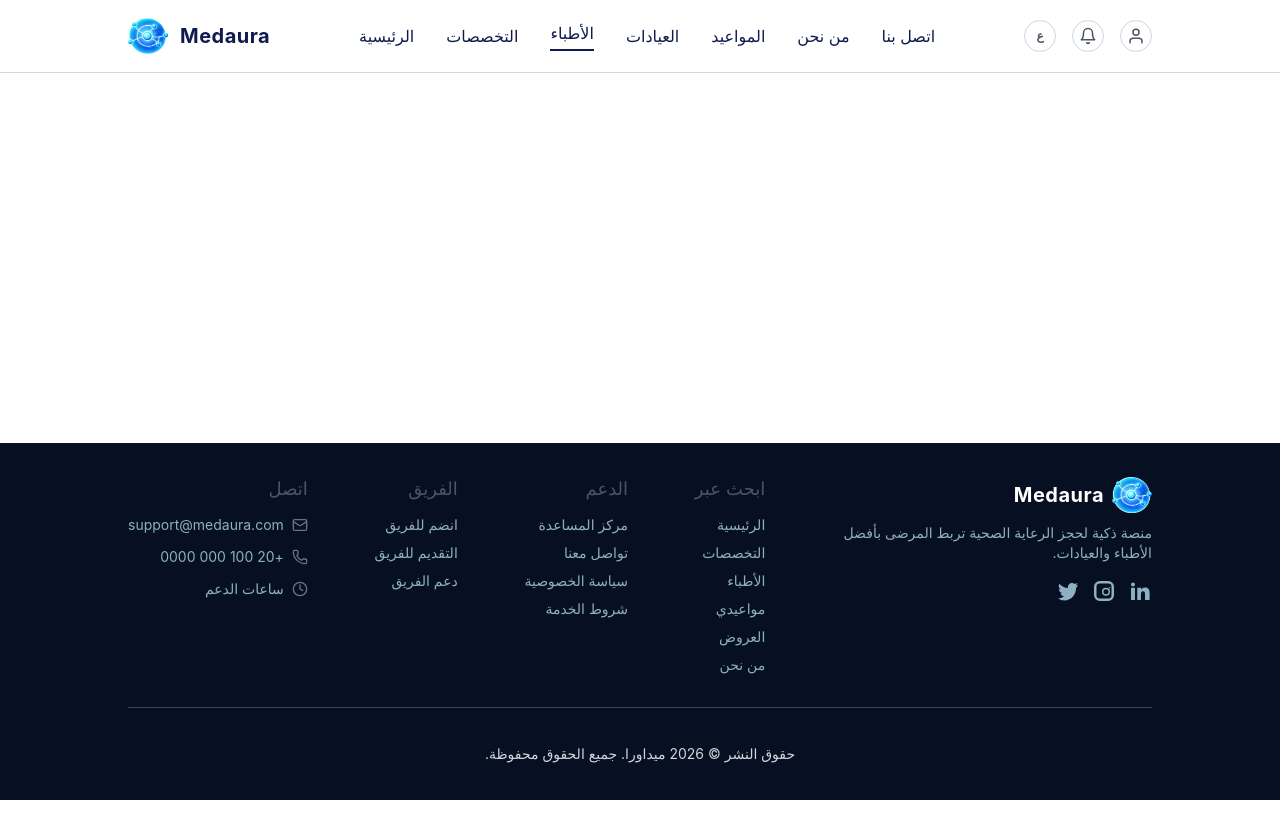
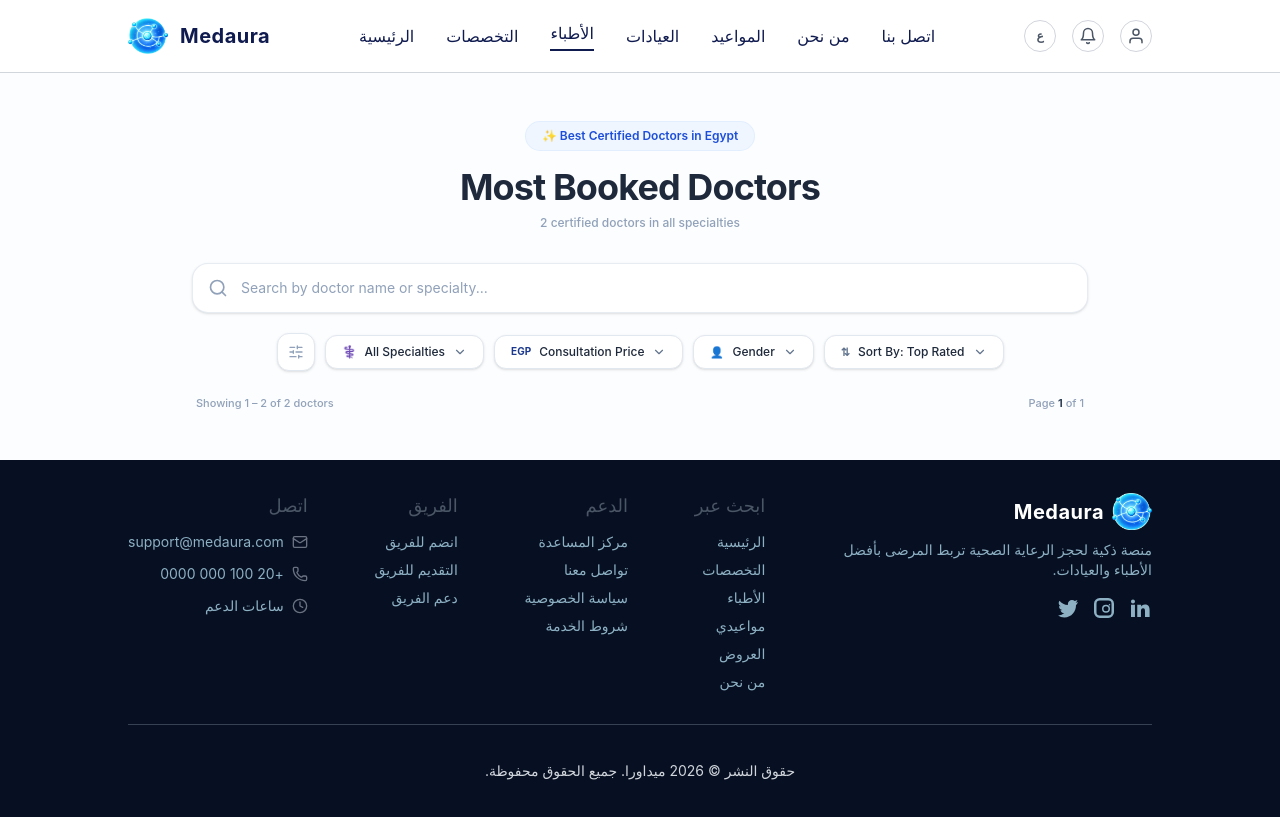
Before and after one commit to zainaahmed157-cloud/Web-based-clinics-Management-System-, a React (Vite) app: page /Doctors in a window 1280 px wide. Built offline with nearby package versions, Linux system fonts and the light colour scheme.

Commit message:
Add doctors filter section

```diff
--- a/src/component/Doctors.jsx
+++ b/src/component/Doctors.jsx
@@ -1,9 +1,197 @@
-import React from 'react'
+import React, { useState } from 'react';
+import { Search, SlidersHorizontal, ChevronDown } from 'lucide-react';
 
-export default function Doctors() {
+export default function DoctorsFilterSection() {
+  // حالات التحكم في فتح وإغلاق القوائم المنسدلة (Dropdowns)
+  const [activeDropdown, setActiveDropdown] = useState(null);
+
+  // قيم الفلاتر المختارة حالياً
+  const [specialty, setSpecialty] = useState('All Specialties');
+  const [price, setPrice] = useState('All Prices');
+  const [gender, setGender] = useState('All');
+  const [sortBy, setSortBy] = useState('Top Rated');
+  const [searchQuery, setSearchQuery] = useState('');
+
+  // دالة لتبديل فتح/إغلاق القائمة
+  const toggleDropdown = (dropdownName) => {
+    if (activeDropdown === dropdownName) {
+      setActiveDropdown(null);
+    } else {
+      setActiveDropdown(dropdownName);
+    }
+  };
+
+  // مصفوفات البيانات المطابقة تماماً للصور المرسلة
+  const specialties = [
+    'All Specialties', 'Neurology', 'Orthopedics', 'Oncology', 'ENT',
+    'Ophthalmology', 'Cardiology', 'Pulmonology', 'Nephrology',
+    'Dentistry', 'Pediatrics', 'Dermatology', 'OB-GYN'
+  ];
+
+  const prices = [
+    'All Prices', 'Under 200 EGP', '200 – 500 EGP', '500 – 1000 EGP', 'Over 1000 EGP'
+  ];
+
+  const genders = ['All', 'Male', 'Female'];
+
+  const sortOptions = [
+    'Top Rated', 'Price: Low to High', 'Price: High to Low', 'Alphabetical (A-Z)'
+  ];
+
   return (
-    <div>
+    <div className="bg-slate-50/40 py-12 px-4 sm:px-6 lg:px-8 font-sans antialiased select-none">
+
+      {/* قسم العنوان العلوي */}
+      <div className="max-w-6xl mx-auto text-center mb-8">
+        <div className="inline-flex items-center gap-2 bg-[#eff6ff] text-[#1d4ed8] text-xs font-semibold px-4 py-1.5 rounded-full mb-4 border border-blue-100/60">
+          ✨ Best Certified Doctors in Egypt
+        </div>
+        <h1 className="text-4xl font-bold text-[#1e293b] tracking-tight mb-2">
+          Most Booked Doctors
+        </h1>
+        <p className="text-xs text-slate-400 font-medium">
+          2 certified doctors in all specialties
+        </p>
+      </div>
+
+      {/* شريط البحث الرئيسي والفلاتر */}
+      <div className="max-w-4xl mx-auto space-y-4 relative">
+
+        {/* حقل البحث */}
+        <div className="relative">
+          <div className="absolute inset-y-0 left-0 pl-4 flex items-center pointer-events-none">
+            <Search className="h-5 w-5 text-slate-400" />
+          </div>
+          <input
+            type="text"
+            placeholder="Search by doctor name or specialty..."
+            value={searchQuery}
+            onChange={(e) => setSearchQuery(e.target.value)}
+            className="block w-full pl-12 pr-4 py-3.5 bg-white border border-slate-200/80 rounded-2xl shadow-sm focus:outline-none focus:ring-2 focus:ring-blue-600/20 focus:border-blue-500 text-sm transition-all text-slate-600 placeholder-slate-400"
+          />
+        </div>
+
+        {/* شريط الفلاتر (Dropdowns) */}
+        <div className="flex flex-wrap items-center justify-center gap-2.5 pt-1">
+
+          {/* زر الأيقونة الجانبي */}
+          <button className="flex items-center justify-center p-2.5 text-slate-400 bg-white border border-slate-200 rounded-xl hover:bg-slate-50 transition-colors shadow-sm">
+            <SlidersHorizontal className="h-4 w-4" />
+          </button>
+
+          {/* 1. فلتر التخصص (Specialty) */}
+          <div className="relative">
+            <button
+              onClick={() => toggleDropdown('specialty')}
+              className={`flex items-center gap-2 bg-white border ${activeDropdown === 'specialty' ? 'border-[#1e3a8a] ring-1 ring-[#1e3a8a]' : 'border-slate-200'} rounded-xl px-4 py-2 text-xs font-medium text-[#1e293b] shadow-sm hover:bg-slate-50 transition-all`}
+            >
+              <span className="text-blue-900 font-semibold">⚕️</span>
+              <span>{specialty}</span>
+              <ChevronDown className={`h-3.5 w-3.5 text-slate-500 transition-transform ${activeDropdown === 'specialty' ? 'rotate-180' : ''}`} />
+            </button>
+
+            {activeDropdown === 'specialty' && (
+              <div className="absolute left-0 mt-2 w-56 max-h-72 overflow-y-auto bg-white border border-slate-100 rounded-2xl shadow-xl z-50 py-1 scrollbar-thin">
+                {specialties.map((item) => (
+                  <button
+                    key={item}
+                    onClick={() => { setSpecialty(item); setActiveDropdown(null); }}
+                    className={`w-full text-left px-4 py-2.5 text-xs transition-colors ${item === specialty ? 'bg-[#0f172a] text-white font-medium' : 'text-slate-600 hover:bg-slate-50'}`}
+                  >
+                    {item}
+                  </button>
+                ))}
+              </div>
+            )}
+          </div>
+
+          {/* 2. فلتر السعر (Consultation Price) */}
+          <div className="relative">
+            <button
+              onClick={() => toggleDropdown('price')}
+              className={`flex items-center gap-2 bg-white border ${activeDropdown === 'price' ? 'border-[#1e3a8a] ring-1 ring-[#1e3a8a]' : 'border-slate-200'} rounded-xl px-4 py-2 text-xs font-medium text-[#1e293b] shadow-sm hover:bg-slate-50 transition-all`}
+            >
+              <span className="text-blue-900 font-bold text-[10px]">EGP</span>
+              <span>{price === 'All Prices' ? 'Consultation Price' : price}</span>
+              <ChevronDown className={`h-3.5 w-3.5 text-slate-500 transition-transform ${activeDropdown === 'price' ? 'rotate-180' : ''}`} />
+            </button>
+
+            {activeDropdown === 'price' && (
+              <div className="absolute left-0 mt-2 w-48 bg-white border border-slate-100 rounded-2xl shadow-xl z-50 py-1">
+                {prices.map((item) => (
+                  <button
+                    key={item}
+                    onClick={() => { setPrice(item); setActiveDropdown(null); }}
+                    className={`w-full text-left px-4 py-2.5 text-xs transition-colors ${item === price ? 'bg-[#0f172a] text-white font-medium' : 'text-slate-600 hover:bg-slate-50'}`}
+                  >
+                    {item}
+                  </button>
+                ))}
+              </div>
+            )}
+          </div>
+
+          {/* 3. فلتر النوع (Gender) */}
+          <div className="relative">
+            <button
+              onClick={() => toggleDropdown('gender')}
+              className={`flex items-center gap-2 bg-white border ${activeDropdown === 'gender' ? 'border-[#1e3a8a] ring-1 ring-[#1e3a8a]' : 'border-slate-200'} rounded-xl px-4 py-2 text-xs font-medium text-[#1e293b] shadow-sm hover:bg-slate-50 transition-all`}
+            >
+              <span className="text-slate-500 font-bold text-[11px]">👤</span>
+              <span>{gender === 'All' ? 'Gender' : gender}</span>
+              <ChevronDown className={`h-3.5 w-3.5 text-slate-500 transition-transform ${activeDropdown === 'gender' ? 'rotate-180' : ''}`} />
+            </button>
+
+            {activeDropdown === 'gender' && (
+              <div className="absolute left-0 mt-2 w-40 bg-white border border-slate-100 rounded-2xl shadow-xl z-50 py-1">
+                {genders.map((item) => (
+                  <button
+                    key={item}
+                    onClick={() => { setGender(item); setActiveDropdown(null); }}
+                    className={`w-full text-left px-4 py-2.5 text-xs transition-colors ${item === gender ? 'bg-[#0f172a] text-white font-medium' : 'text-slate-600 hover:bg-slate-50'}`}
+                  >
+                    {item}
+                  </button>
+                ))}
+              </div>
+            )}
+          </div>
+
+          {/* 4. فلتر الترتيب (Sort By) */}
+          <div className="relative">
+            <button
+              onClick={() => toggleDropdown('sortBy')}
+              className={`flex items-center gap-2 bg-white border ${activeDropdown === 'sortBy' ? 'border-[#1e3a8a] ring-1 ring-[#1e3a8a]' : 'border-slate-200'} rounded-xl px-4 py-2 text-xs font-medium text-[#1e293b] shadow-sm hover:bg-slate-50 transition-all`}
+            >
+              <span className="text-slate-500 font-bold text-[11px]">⇅</span>
+              <span>Sort By: {sortBy}</span>
+              <ChevronDown className={`h-3.5 w-3.5 text-slate-500 transition-transform ${activeDropdown === 'sortBy' ? 'rotate-180' : ''}`} />
+            </button>
+
+            {activeDropdown === 'sortBy' && (
+              <div className="absolute left-0 mt-2 w-48 bg-white border border-slate-100 rounded-2xl shadow-xl z-50 py-1">
+                {sortOptions.map((item) => (
+                  <button
+                    key={item}
+                    onClick={() => { setSortBy(item); setActiveDropdown(null); }}
+                    className={`w-full text-left px-4 py-2.5 text-xs transition-colors ${item === sortBy ? 'bg-[#0f172a] text-white font-medium' : 'text-slate-600 hover:bg-slate-50'}`}
+                  >
+                    {item}
+                  </button>
+                ))}
+              </div>
+            )}
+          </div>
+
+        </div>
+      </div>
+
+      {/* سطر الـ Pagination الخفيف الموجود أسفل الفلاتر مباشرة في الصورة */}
+      <div className="max-w-4xl mx-auto mt-6 flex justify-between items-center text-[11px] text-slate-400 px-1 font-medium">
+        <span>Showing 1 – 2 of 2 doctors</span>
+        <span>Page <strong className="text-slate-700">1</strong> of 1</span>
+      </div>
 
     </div>
-  )
+  );
 }
```
